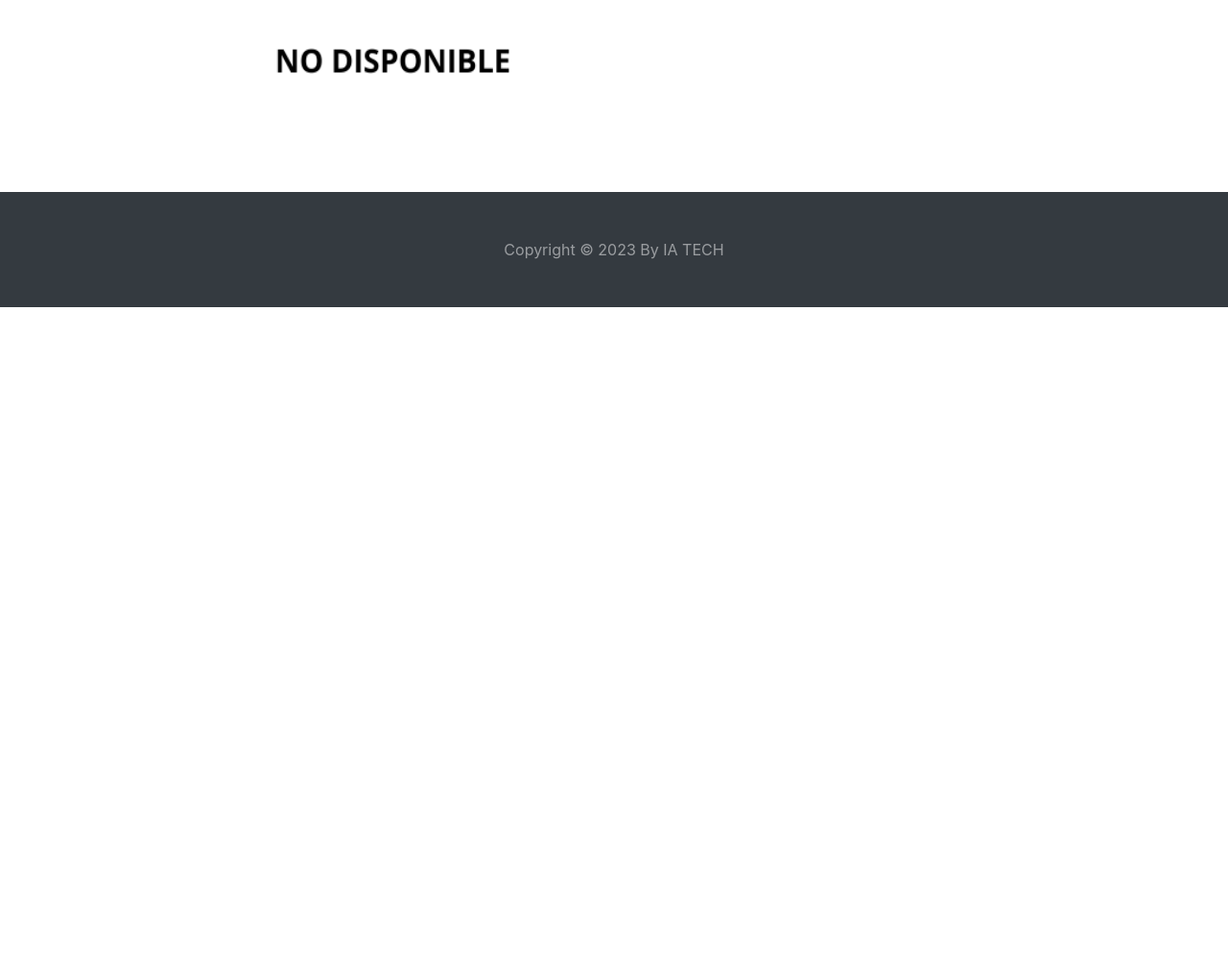
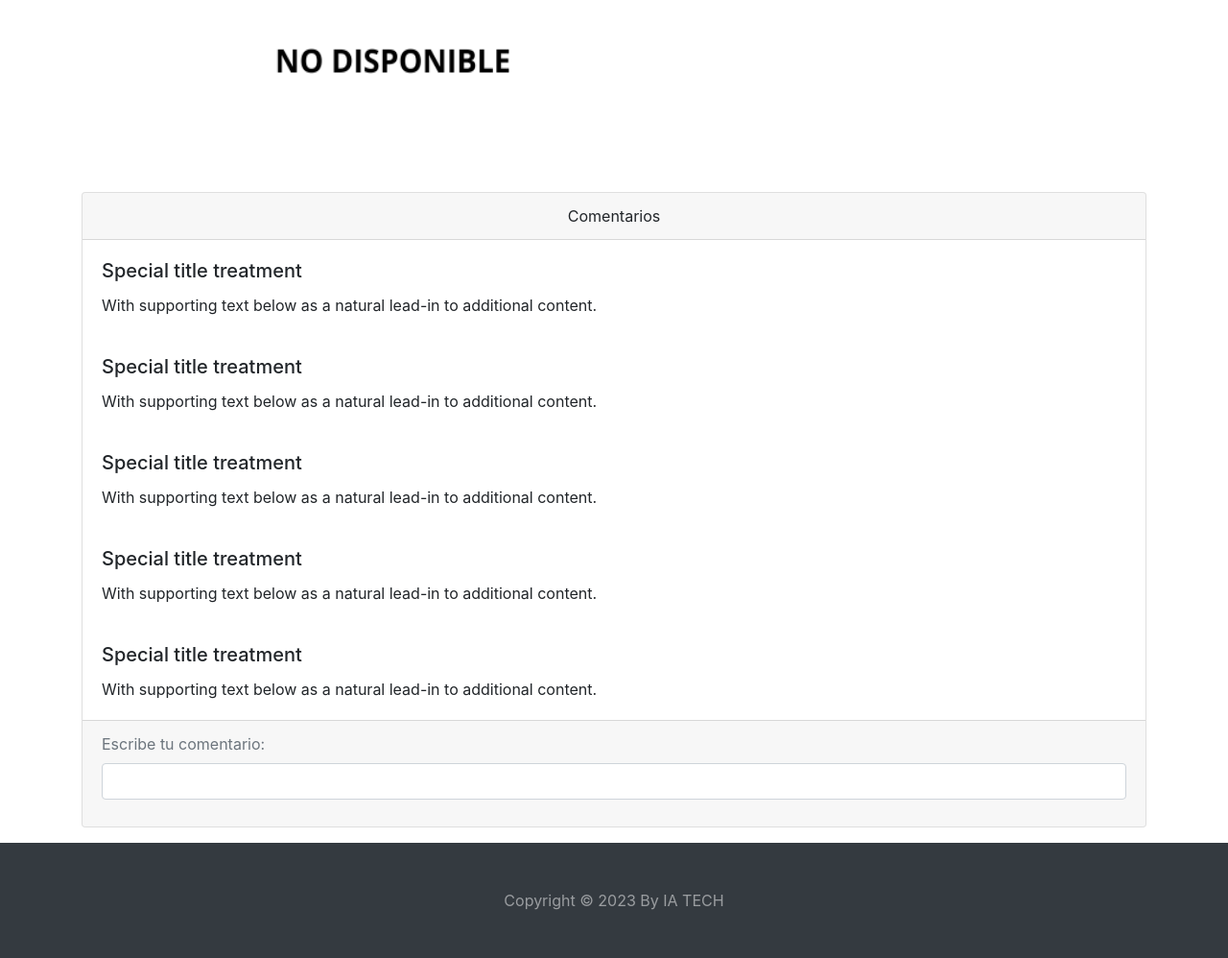
Before and after one commit to GeraldineC14/BibliotecaVirtual, a PHP site: page /views/detalle.view.php?resumen=1 in a window 1280 px wide. Shown: the part 523-1521 px from the top of the page at 96% size. Before the commit the page ends 843 px from the top, so only its background shows below. Run offline with PHP 8.4, Linux system fonts and the light colour scheme; some libraries are stand-ins or nearby versions.

Commit message:
maqueta-zona-social

```diff
--- a/views/detalle.view.php
+++ b/views/detalle.view.php
@@ -32,6 +32,46 @@
         <!-- Resumen de los libros -->
         <div class="row col-xl-12 resumen">
             <a href="javascript:history.back()"><i class="fa-solid fa-arrow-left"></i>Volver</a>
+        </div>
+    </div>
+
+    <div class="container mt-3">
+        <div class="row">
+            <div class="col-md-12">
+                <div class="card mb-3">
+                    <div class="card-header  text-center">
+                        Comentarios
+                    </div>
+                    <div class="card-body">
+                        <h5 class="card-title">Special title treatment</h5>
+                        <p class="card-text">With supporting text below as a natural lead-in to additional content.</p>
+                    </div>
+                    <div class="card-body">
+                        <h5 class="card-title">Special title treatment</h5>
+                        <p class="card-text">With supporting text below as a natural lead-in to additional content.</p>
+                    </div>
+                    <div class="card-body">
+                        <h5 class="card-title">Special title treatment</h5>
+                        <p class="card-text">With supporting text below as a natural lead-in to additional content.</p>
+                    </div>
+                    <div class="card-body">
+                        <h5 class="card-title">Special title treatment</h5>
+                        <p class="card-text">With supporting text below as a natural lead-in to additional content.</p>
+                    </div>
+                    <div class="card-body">
+                        <h5 class="card-title">Special title treatment</h5>
+                        <p class="card-text">With supporting text below as a natural lead-in to additional content.</p>
+                    </div>
+                    <div class="card-footer text-muted">
+                        <form action="">
+                            <div class="form-group">
+                                <label for="exampleFormControlTextarea1">Escribe tu comentario:</label>
+                                <input type="text" class="form-control">
+                            </div>
+                        </form>
+                    </div>
+                </div>
+            </div>
         </div>
     </div>
 
```
Also changed, not shown: views/prestamos.view.php (+6 -2 lines).
